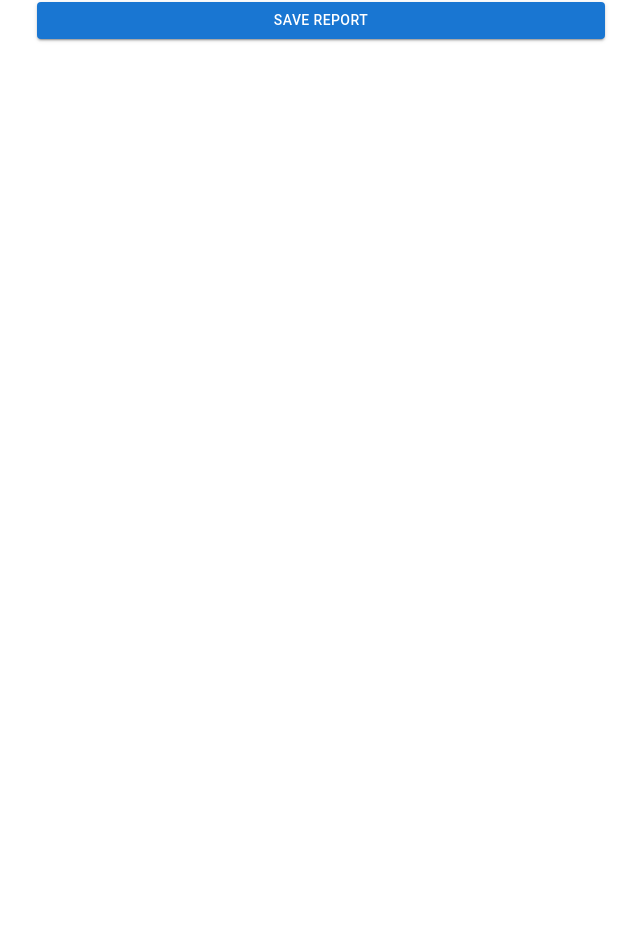
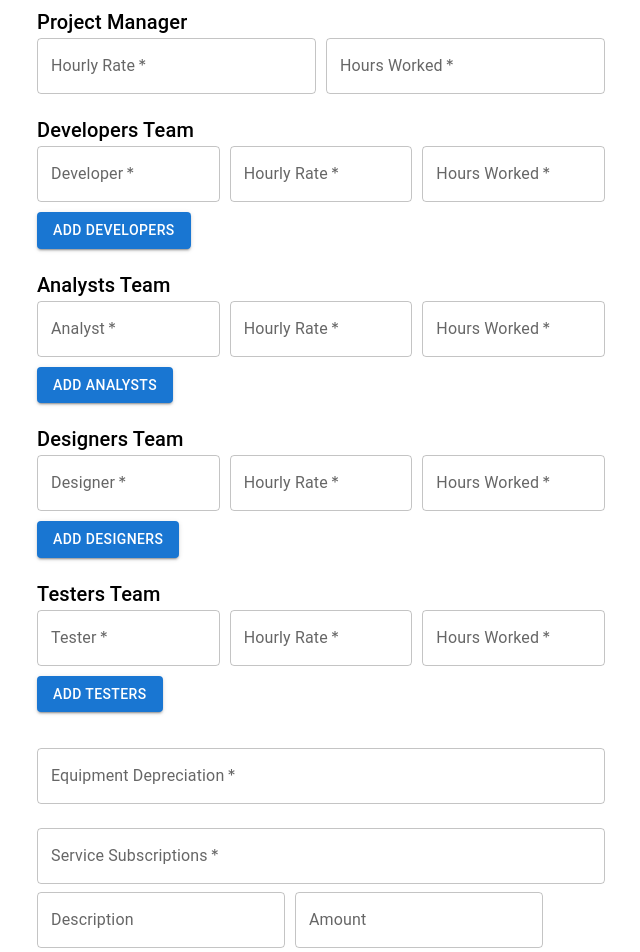
Before and after one commit to PikuzaMarie/project-cost-calculator, a React (Create React App) app: page /home/projects/1/report in a window 1280 px wide. Shown: the part 238-1190 px from the top of the page, without its empty margins (319-959 px from the left). Before the commit the page ends 800 px from the top, so only its background shows below. Built offline with nearby package versions, Linux system fonts and the light colour scheme; no server answers.

Commit message:
feat: add new development cost items

```diff
--- a/src/components/CreateReportForm.js
+++ b/src/components/CreateReportForm.js
@@ -6,72 +6,143 @@ import {
 } from "../store/reportsSlice";
 import { Box, Button, TextField, Typography } from "@mui/material";
 import { useNavigate, useParams } from "react-router-dom";
+import TeamForm from "./TeamForm";
 
 const CreateReportForm = () => {
 	const { projectId } = useParams();
 	const navigate = useNavigate();
 	const dispatch = useDispatch();
 
-	// Отчеты из хранилища
+	//Get reports from store
 	const reports = useSelector((state) => state.reports.reports || []);
-	const report = reports.find((r) => r.projectId === projectId);
+	const report = reports.find((r) => r.projectid === parseInt(projectId, 10));
 
-	const employeeid = useSelector((state) => state.employee.data?.id);
-
-	// Локальные состояния для формы
 	const [reportName, setReportName] = useState("");
-	const [totalCost, setTotalCost] = useState("");
+	const [budget, setBudget] = useState(0);
+	const [projectManager, setProjectManager] = useState({
+		hourlyRate: "",
+		hoursWorked: "",
+	});
+	const [developerTeam, setDeveloperTeam] = useState([
+		{ developers: "", hourlyRate: "", hoursWorked: "" },
+	]);
+	const [analystTeam, setAnalystTeam] = useState([
+		{ analysts: "", hourlyRate: "", hoursWorked: "" },
+	]);
+	const [designTeam, setDesignTeam] = useState([
+		{ designers: "", hourlyRate: "", hoursWorked: "" },
+	]);
+	const [testTeam, setTestTeam] = useState([
+		{ testers: "", hourlyRate: "", hoursWorked: "" },
+	]);
+	const [equipmentDepreciation, setEquipmentDepreciation] = useState("");
+	const [serviceSubscriptions, setServiceSubscriptions] = useState("");
+	const [customFields, setCustomFields] = useState([
+		{ description: "", amount: "" },
+	]);
+	const [totalCost, setTotalCost] = useState(0);
 	const [error, setError] = useState("");
 
-	// Загружаем отчет при монтировании компонента
+	// Load info when component is mounted
 	useEffect(() => {
 		if (projectId && !report) {
 			dispatch(fetchReportByProjectId(projectId));
 		}
 	}, [dispatch, projectId, report]);
 
-	// Заполняем поля формы, если отчет уже загружен
+	// Fill in fields if report already exists
 	useEffect(() => {
 		if (report) {
 			setReportName(report.reportname || "");
-			setTotalCost(report.totalcost ? report.totalcost.toString() : "");
+			setBudget(report.budget ? report.budget.toString() : "");
+			setTotalCost(report.totalcost || 0);
 		} else {
 			setReportName("");
-			setTotalCost("");
+			setBudget("");
+			setTotalCost(0);
 		}
 	}, [report]);
+
+	// Calculate total cost
+	const calculateTotalCost = () => {
+		let projectManagerCost =
+			projectManager.hoursWorked * projectManager.hourlyRate;
+		let analystCost = analystTeam.reduce((acc, analyst) => {
+			const analysts = parseInt(analyst.analysts) || 0;
+			const hourlyRate = parseInt(analyst.hourlyRate) || 0;
+			const hoursWorked = parseInt(analyst.hoursWorked) || 0;
+			return acc + analysts * hourlyRate * hoursWorked;
+		}, 0);
+
+		let developerCost = developerTeam.reduce((acc, dev) => {
+			const developers = parseInt(dev.developers) || 0;
+			const hourlyRate = parseInt(dev.hourlyRate) || 0;
+			const hoursWorked = parseInt(dev.hoursWorked) || 0;
+			return acc + developers * hourlyRate * hoursWorked;
+		}, 0);
+
+		let designCost = designTeam.reduce((acc, designer) => {
+			const designers = parseInt(designer.designers) || 0;
+			const hourlyRate = parseInt(designer.hourlyRate) || 0;
+			const hoursWorked = parseInt(designer.hoursWorked) || 0;
+			return acc + designers * hourlyRate * hoursWorked;
+		}, 0);
+
+		let testCost = testTeam.reduce((acc, tester) => {
+			const testers = parseInt(tester.testers) || 0;
+			const hourlyRate = parseInt(tester.hourlyRate) || 0;
+			const hoursWorked = parseInt(tester.hoursWorked) || 0;
+			return acc + testers * hourlyRate * hoursWorked;
+		}, 0);
+
+		let equipmentDepreciationAmount = parseInt(equipmentDepreciation) || 0;
+		let serviceSubscriptionsAmount = parseInt(serviceSubscriptions) || 0;
+
+		let customFieldsAmount = customFields.reduce((acc, field) => {
+			const amount = parseInt(field.amount) || 0;
+			return acc + amount;
+		}, 0);
+
+		setTotalCost(
+			projectManagerCost +
+				analystCost +
+				designCost +
+				developerCost +
+				testCost +
+				equipmentDepreciationAmount +
+				serviceSubscriptionsAmount +
+				customFieldsAmount
+		);
+	};
 
 	const handleSubmit = async (e) => {
 		e.preventDefault();
 
-		if (!reportName || !totalCost) {
-			setError("All fields are required!");
+		if (!reportName || !budget) {
+			setError("Report name and budget are required");
 			return;
 		}
 
-		// Проверка на правильность totalCost
-		if (isNaN(parseFloat(totalCost))) {
-			setError("Total Cost must be a valid number");
+		// Validate total cost
+		if (isNaN(totalCost) || totalCost <= 0) {
+			setError("Total Cost must be a valid number greater than zero.");
 			return;
 		}
 
-		if (!employeeid) {
-			setError("Employee ID is missing. Please log in again.");
-			return;
-		}
+		const reportdate = new Date().toISOString().split("T")[0];
 
-		// Создаем объект report с необходимыми данными
 		const reportData = {
 			reportname: reportName,
-			totalcost: parseFloat(totalCost),
-			reportauthor: employeeid,
+			totalcost: totalCost,
+			reportcreateddate: reportdate,
+			budget: parseInt(budget),
 		};
 
 		try {
-			// Передаем объект report в createOrUpdateReport
-			await dispatch(createOrUpdateReport({ projectId, report: reportData }));
+			console.log("Dispatching report:", reportData);
+			dispatch(createOrUpdateReport({ projectId, report: reportData }));
+			console.log("Redux state after save:", reports);
 
-			// Перенаправление на страницу проекта после успешного создания/обновления отчета
 			navigate(`/home/projects/${projectId}`);
 		} catch (err) {
 			setError("An error occurred while saving the report.");
@@ -105,14 +176,154 @@ const CreateReportForm = () => {
 				required
 			/>
 			<TextField
-				label="Total Cost"
+				label="Budget"
 				fullWidth
 				margin="normal"
 				type="number"
-				value={totalCost}
-				onChange={(e) => setTotalCost(e.target.value)}
+				value={budget.toString()}
+				onChange={(e) => {
+					setBudget(e.target.value);
+					calculateTotalCost();
+				}}
 				required
 			/>
+			<Box sx={{ marginBottom: "20px" }}>
+				<Typography
+					variant="h6"
+					sx={{ marginTop: "20px" }}>
+					Project Manager
+				</Typography>
+				<Box
+					sx={{
+						display: "flex",
+						gap: "10px",
+						marginBottom: "10px",
+						paddingTop: "0px",
+					}}>
+					<TextField
+						label="Hourly Rate"
+						fullWidth
+						type="number"
+						value={projectManager.hourlyRate}
+						onChange={(e) => {
+							setProjectManager({
+								...projectManager,
+								hourlyRate: e.target.value,
+							});
+							calculateTotalCost();
+						}}
+						required
+					/>
+					<TextField
+						label="Hours Worked"
+						fullWidth
+						type="number"
+						value={projectManager.hoursWorked}
+						onChange={(e) => {
+							setProjectManager({
+								...projectManager,
+								hoursWorked: e.target.value,
+							});
+							calculateTotalCost();
+						}}
+						required
+					/>
+				</Box>
+			</Box>
+
+			<TeamForm
+				team={developerTeam}
+				setTeam={setDeveloperTeam}
+				calculateTotalCost={calculateTotalCost}
+				teamType="developers"
+			/>
+			<TeamForm
+				team={analystTeam}
+				setTeam={setAnalystTeam}
+				calculateTotalCost={calculateTotalCost}
+				teamType="analysts"
+			/>
+			<TeamForm
+				team={designTeam}
+				setTeam={setDesignTeam}
+				calculateTotalCost={calculateTotalCost}
+				teamType="designers"
+			/>
+			<TeamForm
+				team={testTeam}
+				setTeam={setTestTeam}
+				calculateTotalCost={calculateTotalCost}
+				teamType="testers"
+			/>
+			<TextField
+				label="Equipment Depreciation"
+				fullWidth
+				margin="normal"
+				type="number"
+				value={equipmentDepreciation.toString()}
+				onChange={(e) => {
+					setEquipmentDepreciation(e.target.value);
+					calculateTotalCost();
+				}}
+				required
+			/>
+			<TextField
+				label="Service Subscriptions"
+				fullWidth
+				margin="normal"
+				type="number"
+				value={serviceSubscriptions.toString()}
+				onChange={(e) => {
+					setServiceSubscriptions(e.target.value);
+					calculateTotalCost();
+				}}
+				required
+			/>
+			{customFields.map((field, index) => (
+				<Box
+					key={index}
+					sx={{ display: "flex", gap: "10px", marginBottom: "10px" }}>
+					<TextField
+						label="Description"
+						value={field.description}
+						onChange={(e) => {
+							const newFields = [...customFields];
+							newFields[index].description = e.target.value;
+							setCustomFields(newFields);
+						}}
+					/>
+					<TextField
+						label="Amount"
+						value={field.amount.toString()}
+						onChange={(e) => {
+							const newFields = [...customFields];
+							newFields[index].amount = e.target.value;
+							setCustomFields(newFields);
+							calculateTotalCost();
+						}}
+						type="number"
+					/>
+				</Box>
+			))}
+			<Button
+				variant="outlined"
+				onClick={() => {
+					setCustomFields([...customFields, { description: "", amount: "" }]);
+				}}>
+				Add Custom Field
+			</Button>
+			{report && report.totalcost && (
+				<Typography
+					variant="h6"
+					sx={{ marginTop: "20px" }}>
+					Previous Cost: {report.totalcost}
+				</Typography>
+			)}
+			<Typography
+				variant="h6"
+				sx={{ marginTop: "20px" }}>
+				Total Cost: {totalCost}
+			</Typography>
 			<Button
 				type="submit"
 				variant="contained"
--- /dev/null
+++ b/src/components/TeamForm.js
@@ -0,0 +1,64 @@
+import React from "react";
+import { Box, Button, TextField, Typography } from "@mui/material";
+
+const TeamForm = ({ team, setTeam, calculateTotalCost, teamType }) => {
+	const handleChange = (index, field, value) => {
+		const newTeam = [...team];
+		newTeam[index][field] = value;
+		setTeam(newTeam);
+		calculateTotalCost();
+	};
+
+	const handleAddMember = () => {
+		setTeam([
+			...team,
+			{ [`${teamType}`]: "", hourlyRate: "", hoursWorked: "" },
+		]);
+	};
+
+	return (
+		<Box sx={{ marginBottom: "20px" }}>
+			<Typography
+				variant="h6"
+				sx={{ marginTop: "20px" }}>
+				{teamType.charAt(0).toUpperCase() + teamType.slice(1)} Team
+			</Typography>
+			{team.map((member, index) => (
+				<Box
+					key={index}
+					sx={{ display: "flex", gap: "10px", marginBottom: "10px" }}>
+					<TextField
+						label={`${
+							teamType.charAt(0).toUpperCase() + teamType.slice(1, -1)
+						}`}
+						value={member[teamType]}
+						onChange={(e) => handleChange(index, teamType, e.target.value)}
+						type="number"
+						required
+					/>
+					<TextField
+						label="Hourly Rate"
+						value={member.hourlyRate}
+						onChange={(e) => handleChange(index, "hourlyRate", e.target.value)}
+						type="number"
+						required
+					/>
+					<TextField
+						label="Hours Worked"
+						value={member.hoursWorked}
+						onChange={(e) => handleChange(index, "hoursWorked", e.target.value)}
+						type="number"
+						required
+					/>
+				</Box>
+			))}
+			<Button
+				variant="contained"
+				onClick={handleAddMember}>
+				Add {teamType.charAt(0).toUpperCase() + teamType.slice(1)}
+			</Button>
+		</Box>
+	);
+};
+
+export default TeamForm;
```
